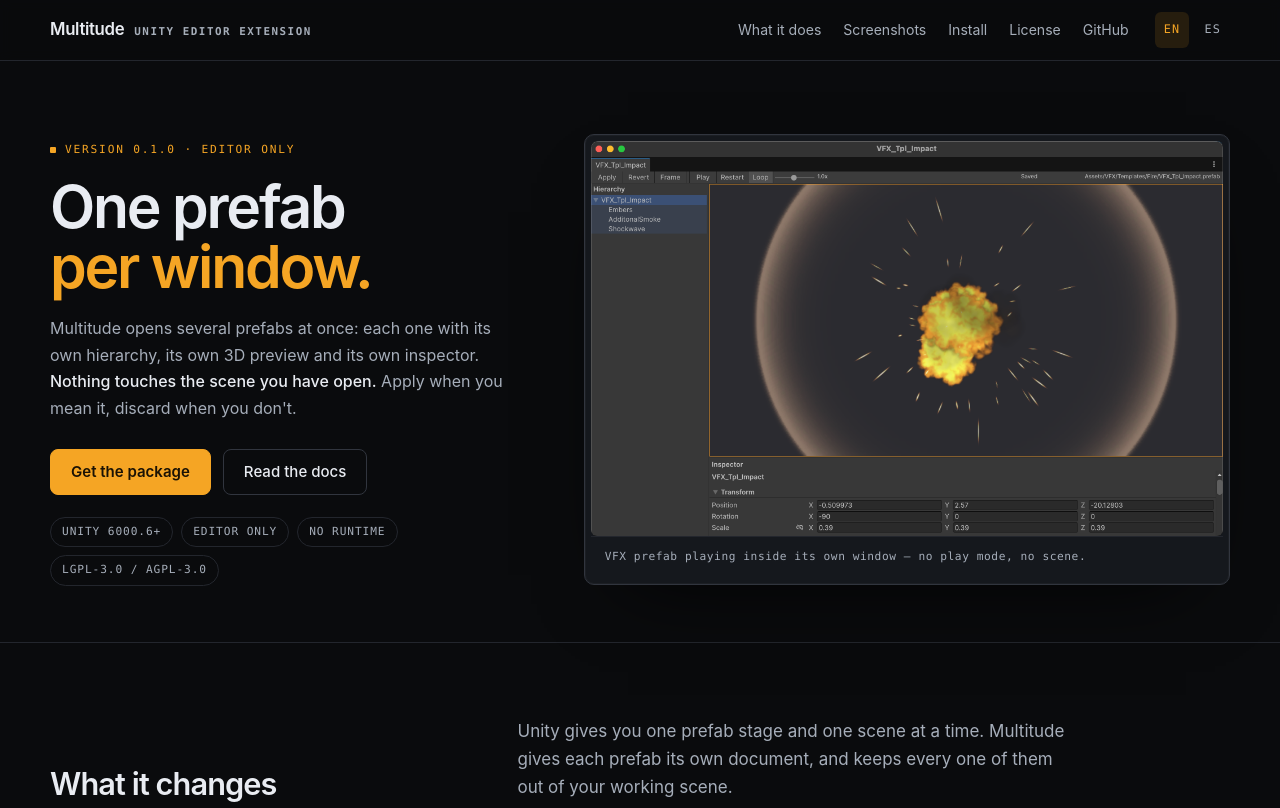
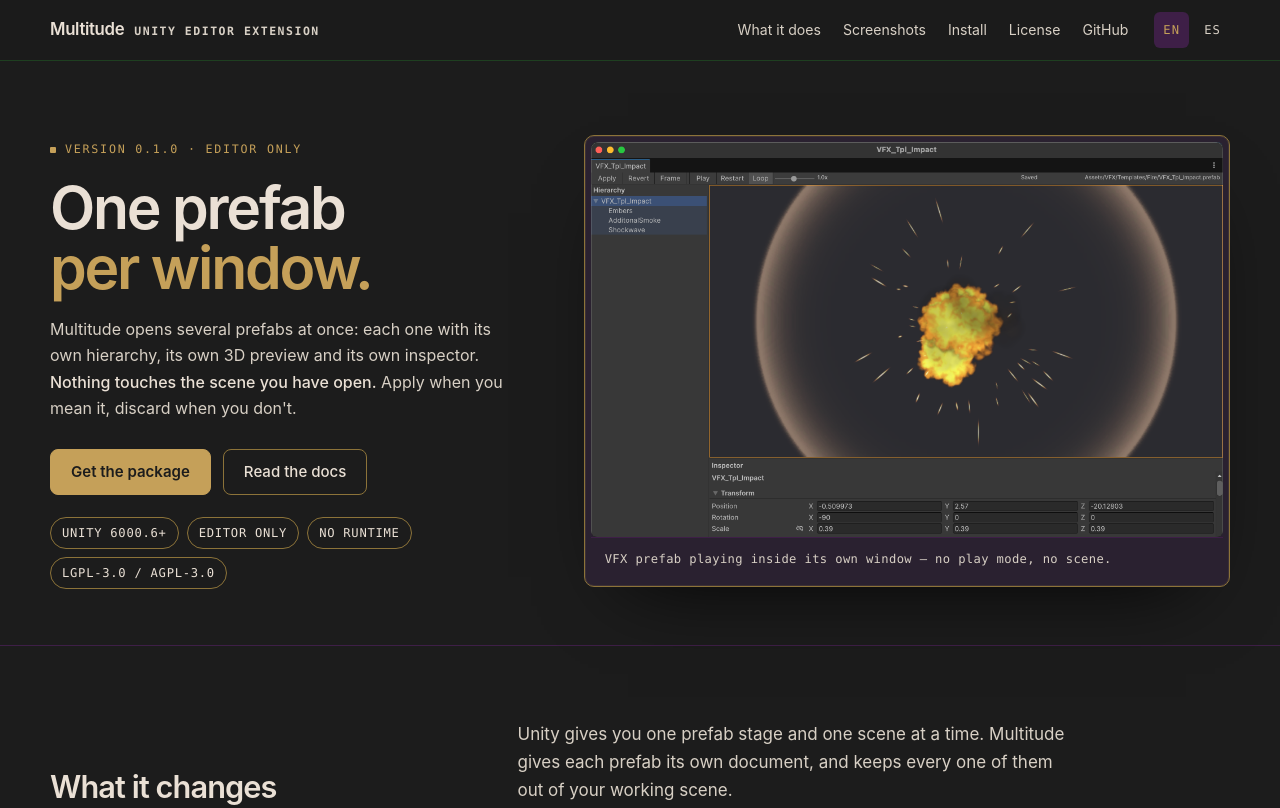
Before and after one commit to gabriel96x1/Multitude, a website: page docs/index.html in a window 1280 px wide. Shown: the top 808 px of the page. Drawn offline with Linux system fonts and the light colour scheme.

Commit message:
Landing: paleta de grimorio (carbon, pergamino, purpura, dorado y musgo)

```diff
--- a/docs/assets/style.css
+++ b/docs/assets/style.css
@@ -1,16 +1,23 @@
 /* Multitude landing — one accent, technical register, no gradients, no glass. */
 
 :root {
-  --bg: #0a0b0d;
-  --surface: #101216;
-  --surface-2: #15181d;
-  --ink: #e9ecf2;
-  --muted: #a6aeba;
-  --border: #23262d;
-  --border-strong: #31353e;
-  --accent: #f5a524;
-  --accent-soft: rgba(245, 165, 36, 0.12);
-  --accent-ink: #1a1204;
+  /* grimoire palette: charcoal base, parchment text, arcane purple structure,
+     aged gold accent, moss for quiet borders */
+  --bg: #1c1c1c;
+  --surface: #241f26;
+  --surface-2: #2a2130;
+  --ink: #eae0d5;
+  --muted: #d8d0c5;
+  --border: #3e1f47;
+  --border-strong: #8c7339;
+  --accent: #c5a059;
+  --accent-hover: #d4b36c;
+  --accent-soft: rgba(197, 160, 89, 0.14);
+  --accent-ink: #1c1c1c;
+  --purple: #4a235a;
+  --purple-deep: #3e1f47;
+  --moss: #2c4c3e;
+  --moss-deep: #1e3f20;
   --radius: 10px;
   --max: 1180px;
   --sans: ui-sans-serif, -apple-system, "SF Pro Text", "Segoe UI", Roboto, Helvetica, Arial, sans-serif;
@@ -78,8 +85,8 @@
   position: sticky;
   top: 0;
   z-index: 20;
-  border-bottom: 1px solid var(--border);
-  background: rgba(10, 11, 13, 0.92);
+  border-bottom: 1px solid var(--moss-deep);
+  background: rgba(28, 28, 28, 0.94);
   backdrop-filter: blur(6px);
 }
 
@@ -102,8 +109,8 @@
 
 .brand span {
   font-family: var(--mono);
-  font-size: 0.68rem;
-  letter-spacing: 0.14em;
+  font-size: 0.72rem;
+  letter-spacing: 0.13em;
   text-transform: uppercase;
   color: var(--muted);
 }
@@ -130,8 +137,8 @@
   align-items: center;
   gap: 6px;
   font-family: var(--mono);
-  font-size: 0.74rem;
-  letter-spacing: 0.1em;
+  font-size: 0.76rem;
+  letter-spacing: 0.09em;
 }
 
 .lang a {
@@ -143,7 +150,7 @@
 
 .lang a[aria-current="page"] {
   color: var(--accent);
-  background: var(--accent-soft);
+  background: var(--purple-deep);
 }
 
 @supports not (backdrop-filter: blur(6px)) {
@@ -171,8 +178,8 @@
   align-items: center;
   gap: 9px;
   font-family: var(--mono);
-  font-size: 0.7rem;
-  letter-spacing: 0.16em;
+  font-size: 0.73rem;
+  letter-spacing: 0.15em;
   text-transform: uppercase;
   color: var(--accent);
   margin: 0 0 18px;
@@ -248,8 +255,8 @@
 }
 
 .btn--primary:hover {
-  background: #ffb63d;
-  border-color: #ffb63d;
+  background: var(--accent-hover);
+  border-color: var(--accent-hover);
 }
 
 .badges {
@@ -260,16 +267,17 @@
   padding: 0;
   list-style: none;
   font-family: var(--mono);
-  font-size: 0.7rem;
-  letter-spacing: 0.08em;
+  font-size: 0.76rem;
+  letter-spacing: 0.06em;
   text-transform: uppercase;
-  color: var(--muted);
+  color: var(--ink);
 }
 
 .badges li {
-  border: 1px solid var(--border);
+  border: 1px solid var(--border-strong);
   border-radius: 999px;
   padding: 5px 11px;
+  color: var(--ink);
 }
 
 /* ---------- screenshot frame ---------- */
@@ -281,12 +289,12 @@
   border-radius: var(--radius);
   background: var(--surface-2);
   overflow: hidden;
-  box-shadow: 0 34px 80px -44px rgba(0, 0, 0, 1), 0 0 0 1px rgba(255, 255, 255, 0.03) inset;
+  box-shadow: 0 34px 80px -44px rgba(0, 0, 0, 1), 0 0 0 1px rgba(197, 160, 89, 0.12) inset;
 }
 
 .shot img {
   border-radius: 6px;
-  background: #000;
+  background: #141213;
 }
 
 .shot img {
@@ -299,8 +307,8 @@
   padding: 11px 14px;
   border-top: 1px solid var(--border);
   font-family: var(--mono);
-  font-size: 0.7rem;
-  letter-spacing: 0.05em;
+  font-size: 0.76rem;
+  letter-spacing: 0.03em;
   color: var(--muted);
 }
 
@@ -352,8 +360,9 @@
 
 .spec dt {
   font-family: var(--mono);
-  font-size: 0.72rem;
-  letter-spacing: 0.1em;
+  font-size: 0.78rem;
+  font-weight: 500;
+  letter-spacing: 0.09em;
   text-transform: uppercase;
   color: var(--accent);
   padding-top: 3px;
@@ -409,7 +418,7 @@
 
 .code {
   position: relative;
-  border: 1px solid var(--border);
+  border: 1px solid var(--purple);
   border-radius: 8px;
   background: var(--surface-2);
   overflow: hidden;
@@ -422,7 +431,7 @@
   font-family: var(--mono);
   font-size: 0.82rem;
   line-height: 1.55;
-  color: #d7dce6;
+  color: var(--ink);
 }
 
 .code pre .k {
@@ -430,7 +439,7 @@
 }
 
 .code pre .c {
-  color: #6e7686;
+  color: var(--accent);
 }
 
 .copy {
@@ -444,8 +453,8 @@
   background: var(--surface);
   color: var(--muted);
   font-family: var(--mono);
-  font-size: 0.66rem;
-  letter-spacing: 0.08em;
+  font-size: 0.7rem;
+  letter-spacing: 0.07em;
   text-transform: uppercase;
   cursor: pointer;
 }
@@ -458,10 +467,11 @@
 .copy[data-copied="true"] {
   color: var(--accent);
   border-color: var(--accent);
+  background: var(--purple-deep);
 }
 
 .panel {
-  border: 1px solid var(--border);
+  border: 1px solid var(--purple);
   border-radius: var(--radius);
   background: var(--surface);
   padding: 22px;
```
